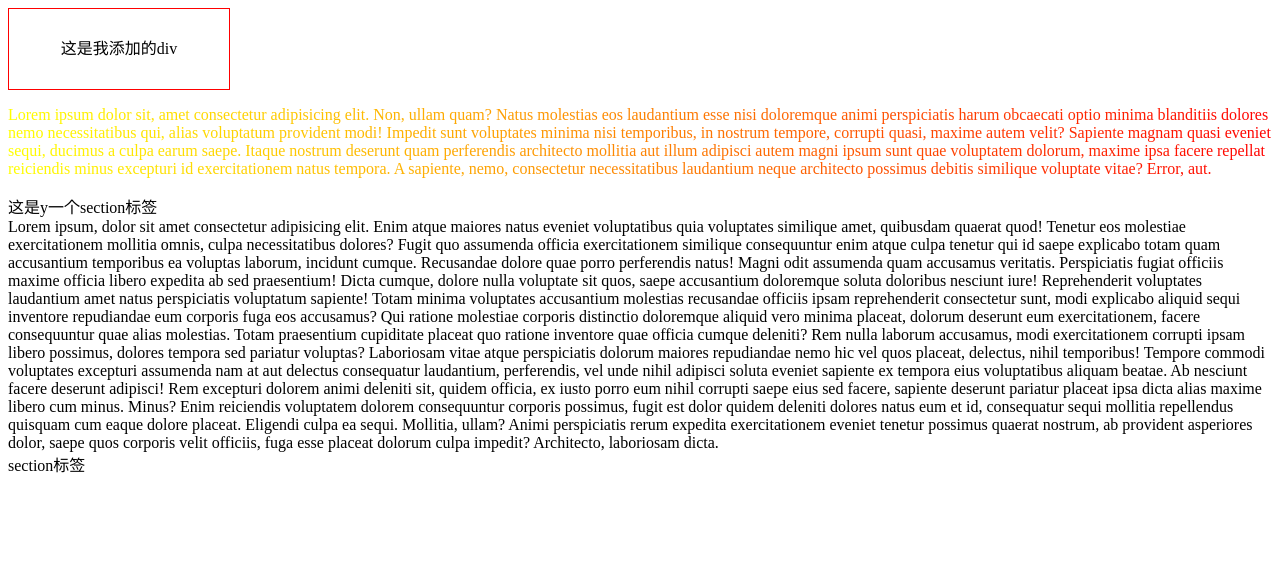
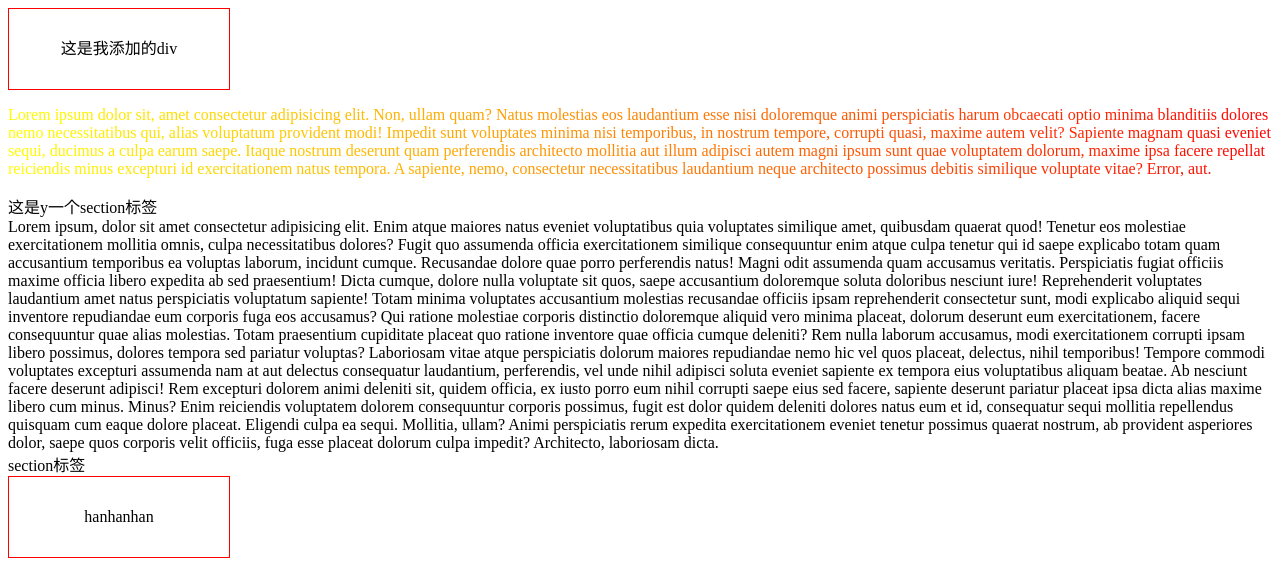
Before and after one commit to easonpin-han/jstest, a plain HTML site: page index.html in a window 1280 px wide. Drawn offline with Linux system fonts and the light colour scheme.

Commit message:
韩悦更新

```diff
--- a/index.html
+++ b/index.html
@@ -24,5 +24,6 @@
         Mollitia, ullam? Animi perspiciatis rerum expedita exercitationem eveniet tenetur possimus quaerat nostrum, ab provident asperiores dolor, saepe quos corporis velit officiis, fuga esse placeat dolorum culpa impedit? Architecto, laboriosam dicta.
     </article>
     <section>section标签</section>
+    <div>hanhanhan</div>
 </body>
 </html>
```
